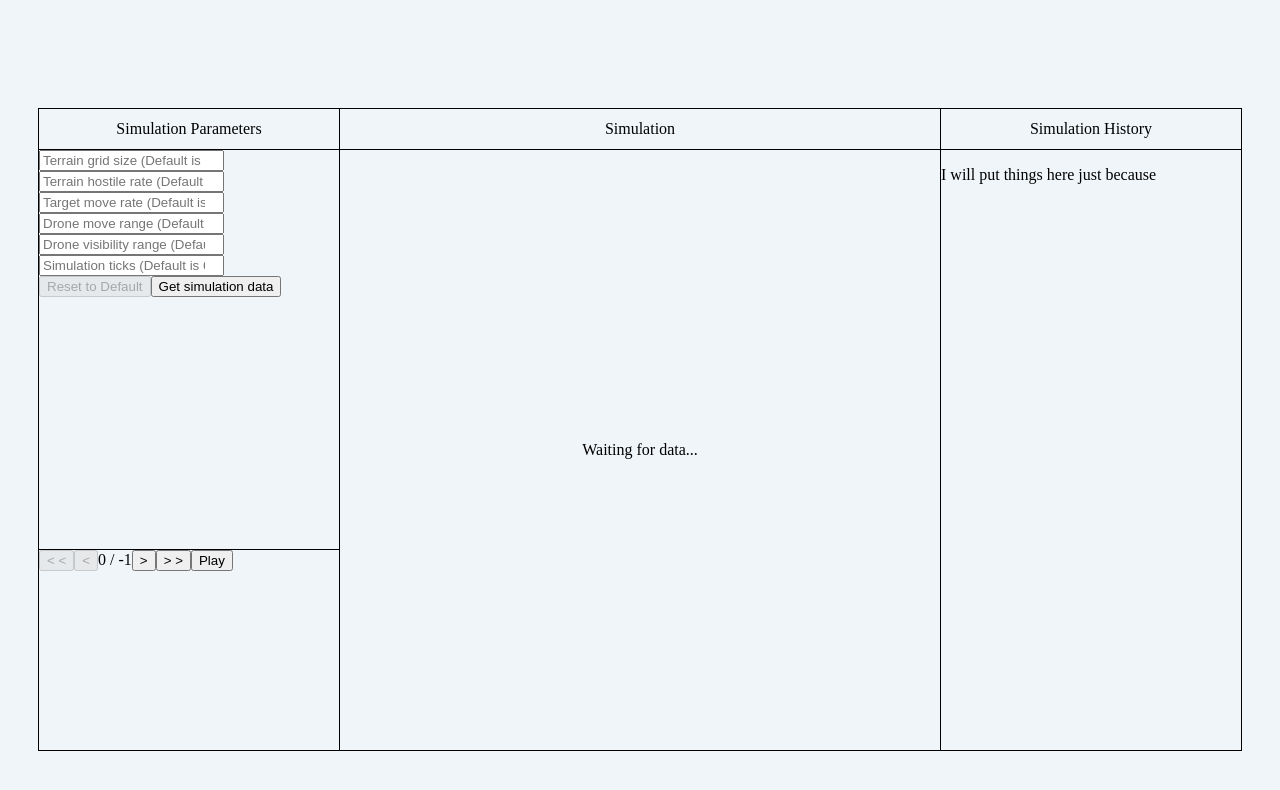
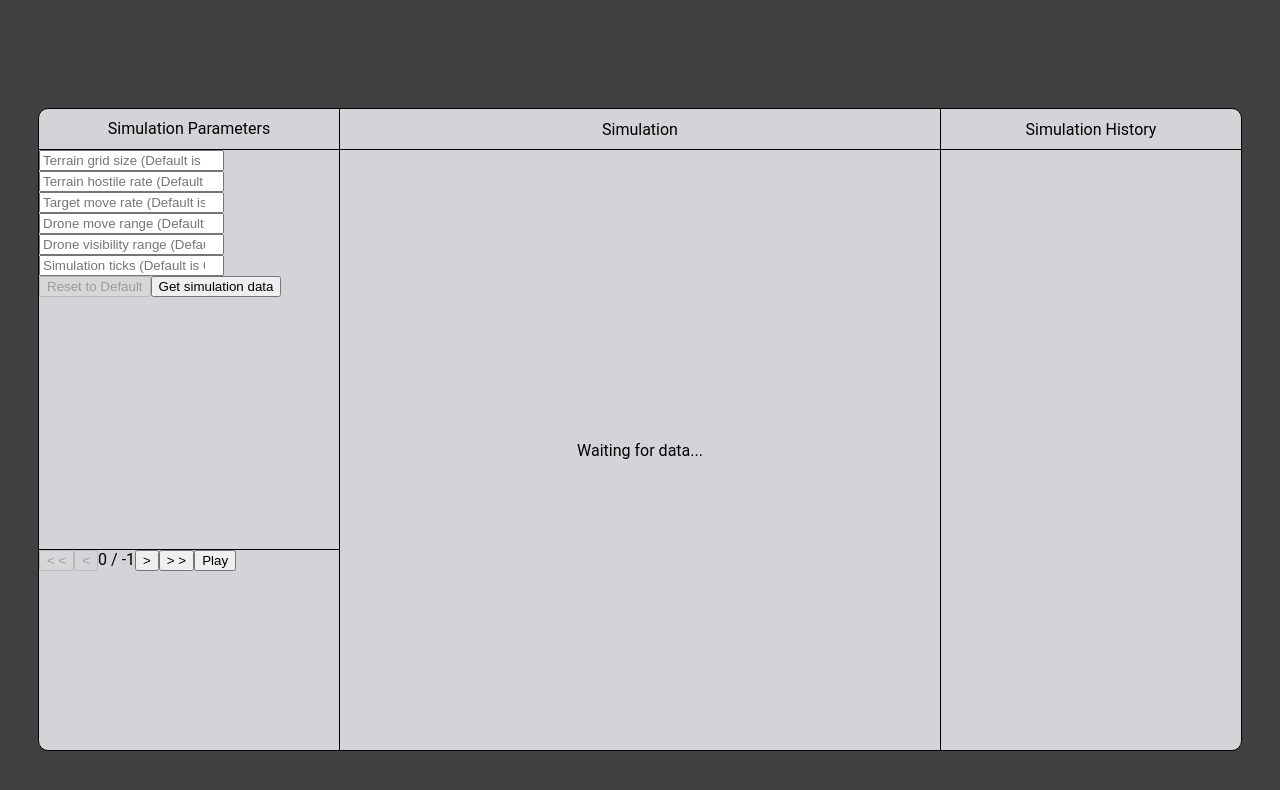
Before and after one commit to ZachFleck42/Drone-Mission-Simulator, a React (Create React App) app in the folder frontend/: page / in a window 1280 px wide. Shown: the top 790 px of the page. Built offline with nearby package versions, Linux system fonts and the light colour scheme; the HTML template or start-up script is replaced by a standard one.

Commit message:
Adds some color and rounded corners

```diff
--- a/frontend/src/App.css
+++ b/frontend/src/App.css
@@ -1,5 +1,6 @@
 html {
-	background-color: #f0f5f9;
+	font-family: Roboto, Helvetica, sans-serif;
+	background-color: #404040;
 }
 
 .App {
@@ -13,6 +14,8 @@ html {
 	margin-top: 100px;
 	border: 1px solid black;
 	display: flex;
+	background-color: #d4d4d8;
+	border-radius: 10px;
 }
 
 .sim-params,
--- a/frontend/src/App.tsx
+++ b/frontend/src/App.tsx
@@ -67,7 +67,6 @@ function App() {
 				</div>
 				<div className="sim-history">
 					<div className="sim-history-header">Simulation History</div>
-					<p>I will put things here just because</p>
 				</div>
 			</div>
 		</div>
```
